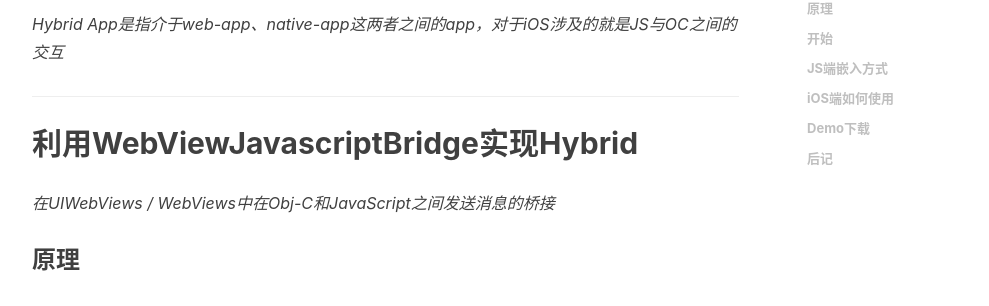
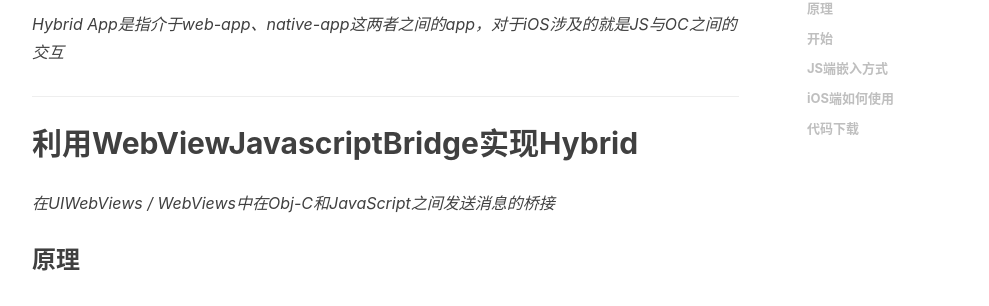
Before and after one commit to wangpt/wangpt.github.io, a Jekyll site: the page built from _posts/2018-09-03-hybrid-app.markdown, in a window 1280 px wide and 900 px high, scrolled down 550 px. Shown: the part 140-446 px from the top of the window, without its empty margins (233-1222 px from the left). Built offline with Jekyll 4.4.1, drawn with Linux system fonts in a browser that asks for light colours; nearby versions of some CDN libraries; comment, search, counter and statistics services are not loaded.

Commit message:
Fix blog readme

````diff
--- a/_posts/2018-08-28-note-blog.markdown
+++ b/_posts/2018-08-28-note-blog.markdown
@@ -82,3 +82,7 @@
 * CoreData
 
   1.整理了MagicalRecord的使用方法
+
+* 数据库
+
+  1.整理了FMDB的使用方法
--- a/_posts/2018-09-03-hybrid-app.markdown
+++ b/_posts/2018-09-03-hybrid-app.markdown
@@ -107,9 +107,5 @@
 }
 ```
 ---
-### Demo下载
+### 代码下载
 [TJBridge](https://github.com/wangpt/TJBridge)
-
-## 后记
-
-此文档会不断更新
--- a/_posts/2018-09-05-cache-blog.markdown
+++ b/_posts/2018-09-05-cache-blog.markdown
@@ -186,5 +186,5 @@
 }
 
 ```
-### Demo下载
+### 代码下载
 [TJCache](https://github.com/wangpt/TJCache)
--- a/_posts/2018-09-07-lock-note.markdown
+++ b/_posts/2018-09-07-lock-note.markdown
@@ -243,5 +243,5 @@
 ### 总结
 *通过各种常见锁介绍和性能评测，可以看出要是没有优先级反转的问题的话，osspinlock为最优，其次就是dispatch_semaphore，dispatch_semaphore和os_unfair_lock差距很小，然后就是pthread_mutex。*
 
-### Demo
+### 代码下载
 [TJLock](https://github.com/wangpt/TJLock)
--- a/_posts/2018-09-10-chart-blog.markdown
+++ b/_posts/2018-09-10-chart-blog.markdown
@@ -521,6 +521,6 @@
 
 }
 ```
-## Demo下载
+## 代码下载
 
 [TJCache](https://github.com/wangpt/TJCache)
--- a/_posts/2018-09-17-color-blog.markdown
+++ b/_posts/2018-09-17-color-blog.markdown
@@ -158,7 +158,7 @@
 
 
 
-## Demo下载
+## 代码下载
 
 
 [TJTheme](https://github.com/wangpt/TJTheme)
````
